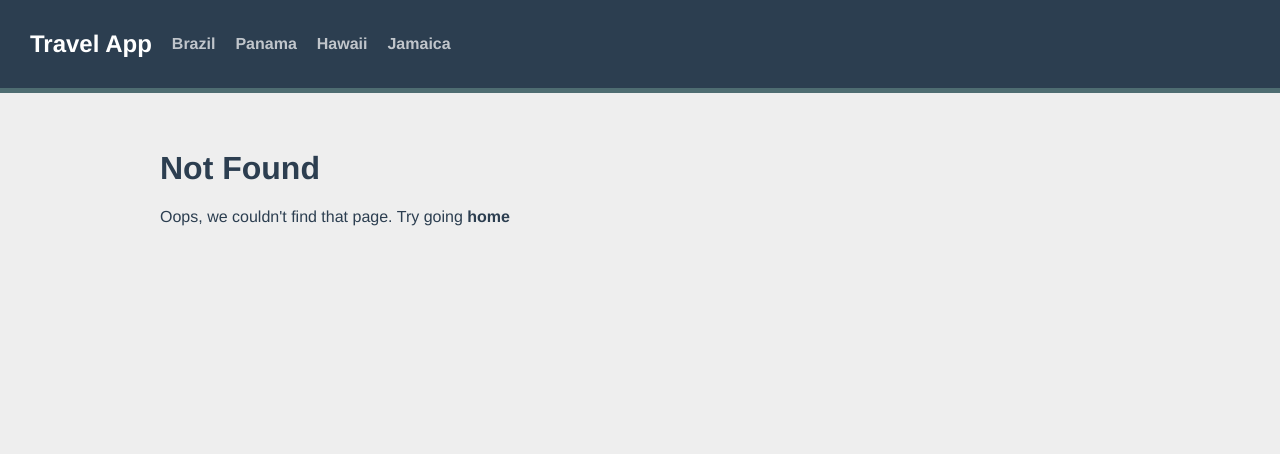
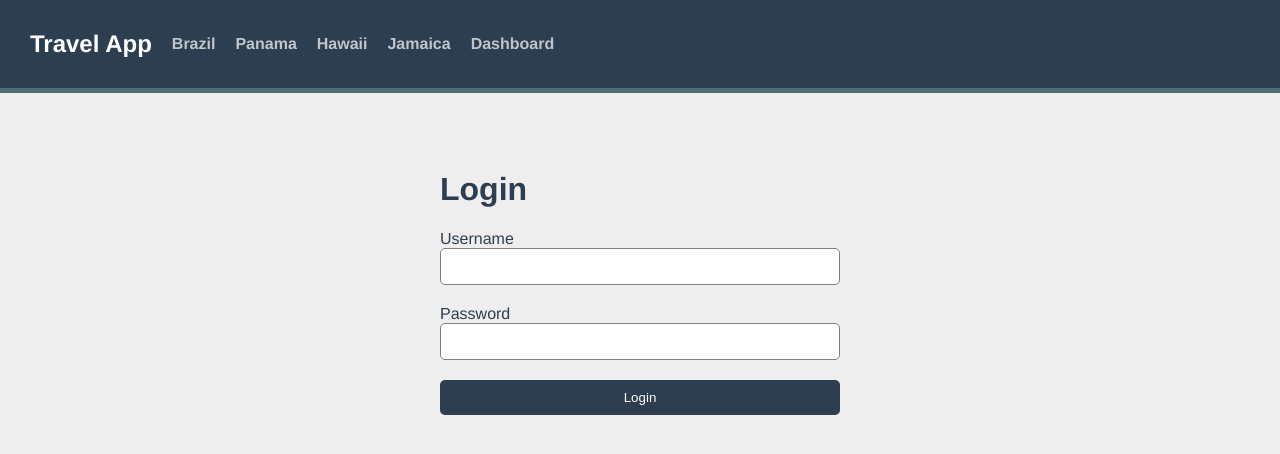
Before and after one commit to ErsinCol/travel-app, a Vue app: page /login in a window 1280 px wide. Before the commit this address had no page. Shown: the top 454 px of the page. Built offline with nearby package versions, Linux system fonts and the light colour scheme.

Commit message:
mark some routes as protected

```diff
--- a/src/components/TheNavigation.vue
+++ b/src/components/TheNavigation.vue
@@ -21,6 +21,7 @@ const destinations = ref(sourceData.destinations)
     >
       {{ destination.name }}
     </router-link>
+    <router-link :to="{ name: 'protected' }">Dashboard</router-link>
   </div>
 </template>
 
--- a/src/router/index.js
+++ b/src/router/index.js
@@ -7,6 +7,19 @@ const routes = [
     path: '/',
     name: 'Home',
     component: Home
+  },
+  {
+    path: '/protected',
+    name: 'protected',
+    component: () => import('@/views/Protected.vue'),
+    meta: {
+      requiresAuth: true
+    }
+  },
+  {
+    path: '/login',
+    name: 'login',
+    component: () => import('@/views/Login.vue')
   },
   {
     path: '/destination/:id/:slug',
@@ -70,4 +83,10 @@ const router = createRouter({
   }
 })
 
+router.beforeEach((to, from) => {
+  if (to.meta.requiresAuth && !window.user) {
+    return { name: 'login' }
+  }
+})
+
 export default router
--- a/src/views/DestinationShow.vue
+++ b/src/views/DestinationShow.vue
@@ -4,10 +4,6 @@ import ExperienceCard from '@/components/ExperienceCard.vue'
 import GoBack from '@/components/GoBack.vue'
 
 const props = defineProps({
-  id: {
-    type: Number,
-    required: true
-  },
   slug: {
     type: String,
     required: true
--- /dev/null
+++ b/src/views/Login.vue
@@ -0,0 +1,45 @@
+<script setup>
+import { ref } from 'vue'
+import { useRouter } from 'vue-router'
+
+const router = useRouter()
+
+const username = ref('')
+const password = ref('')
+
+const login = () => {
+  window.user = username.value
+  router.push({
+    name: 'protected'
+  })
+}
+</script>
+
+<template>
+  <div class="login">
+    <form class="form" v-on:submit.prevent="login">
+      <h1>Login</h1>
+      <label for="username">Username</label>
+      <input
+        v-model="username"
+        id="username"
+        name="username"
+        type="text"
+        class="input"
+        autocomplete="off"
+      />
+      <label for="password">Password</label>
+      <input
+        v-model="password"
+        id="password"
+        name="password"
+        type="password"
+        class="input"
+        autocomplete="off"
+      />
+      <button class="btn">Login</button>
+    </form>
+  </div>
+</template>
+
+<style scoped></style>
--- /dev/null
+++ b/src/views/Protected.vue
@@ -0,0 +1,22 @@
+<script setup>
+import { ref } from 'vue'
+import { useRouter } from 'vue-router'
+
+const username = ref(window.user)
+
+const router = useRouter()
+
+const logout = () => {
+  window.user = null
+  router.push({ name: 'Home' })
+}
+</script>
+
+<template>
+  <div>
+    <h1>Greetings, {{ username }}</h1>
+    <button v-on:click="logout">Logout</button>
+  </div>
+</template>
+
+<style scoped></style>
```
